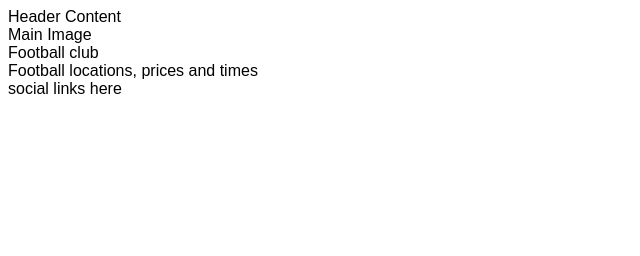
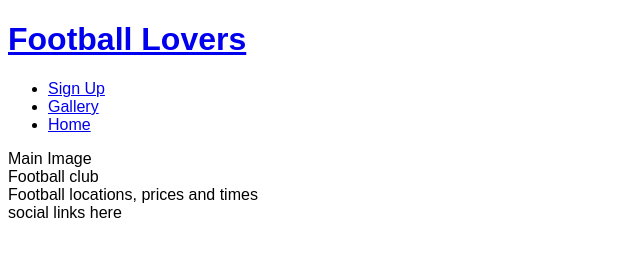
Before and after one commit to FStack-Develover/football-lovers, a plain HTML site: page index.html in a window 1280 px wide. Shown: the whole page, without its empty margins (0-640 px from the left). Drawn offline with Linux system fonts and the light colour scheme.

Commit message:
Add basic header structure

```diff
--- a/index.html
+++ b/index.html
@@ -12,7 +12,26 @@
 </head>
 
 <body>
-    <header>Header Content</header>
+    <header>
+        <a href="index.html">
+            <h1 id="logo">Football Lovers</h1>
+        </a>
+        <nav>
+            <ul id="menu">
+                <li>
+                    <a href="signup.html">Sign Up</a>
+                </li>
+                <li>
+                    <a href="gallery.html">Gallery</a>
+                </li>
+                <li>
+                    <a class="active" href="index.html">Home</a>
+                </li>
+
+            </ul>
+        </nav>
+
+    </header>
     <section>
         Main Image
     </section>
```
